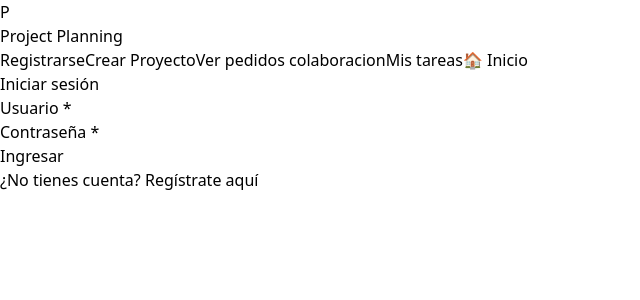
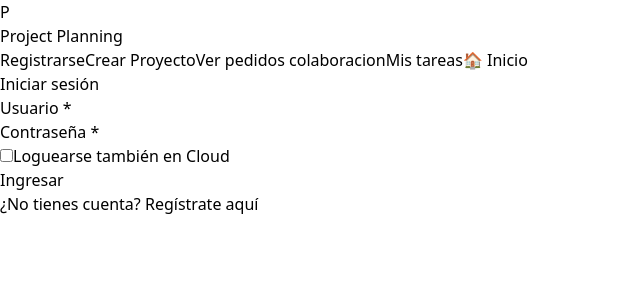
Before and after one commit to CathGaitan/DSSD-G1, a React (Vite) app in the folder frontend/react-app/: page /login in a window 1280 px wide. Shown: the top 300 px of the page, without its empty margins (0-640 px from the left). Built offline with nearby package versions, Linux system fonts and the light colour scheme.

Commit message:
Login to cloud option, and post local or cloud token from frontend

```diff
--- a/frontend/react-app/src/api/api.ts
+++ b/frontend/react-app/src/api/api.ts
@@ -5,7 +5,12 @@ export const api = {
 
   // GET: Obtener todos los proyectos en Cloud
   getCloudProjects: async () => {
-    const response = await fetch(`${BASE_CLOUD_URL}/api/projects/`);
+    const token = localStorage.getItem('cloud_token');
+     const response = await fetch(`${BASE_CLOUD_URL}/api/projects/`, {
+        headers: {
+            "Authorization": `Bearer ${token}`,
+        },
+    });
     if (!response.ok) throw new Error('Error al cargar proyectos');
     return response.json();
   },
@@ -19,7 +24,12 @@ export const api = {
 
   // GET: Obtener todos los proyectos en BD local
   getMyProjects: async () => {
-      const response = await fetch(`${BASE_LOCAL_URL}/projects/my-projects/`);
+    const token = localStorage.getItem('local_token');
+      const response = await fetch(`${BASE_LOCAL_URL}/projects/my-projects/`, {
+          headers: {
+              "Authorization": `Bearer ${token}`,
+          },
+      });
       if (!response.ok) throw new Error('Error al cargar proyectos');
       return response.json();
     },
@@ -44,11 +54,12 @@ export const api = {
   },
 
   // POST: Login de usuario
-  login: async (username: string, password: string) => {
+  login: async (username: string, password: string, cloud: boolean) => {
     const formData = new URLSearchParams();
     formData.append("grant_type", "password");
     formData.append("username", username);
     formData.append("password", password);
+    formData.append("cloud", String(cloud));
 
     const response = await fetch(`${BASE_LOCAL_URL}/auth/login`, {
       method: "POST",
--- /dev/null
+++ b/frontend/react-app/src/components/ui/CheckboxField.tsx
@@ -0,0 +1,33 @@
+import React from 'react';
+
+interface CheckboxFieldProps {
+  label: string;
+  checked: boolean;
+  onChange: (e: React.ChangeEvent<HTMLInputElement>) => void;
+  name?: string;
+  disabled?: boolean;
+}
+
+export const CheckboxField: React.FC<CheckboxFieldProps> = ({
+  label,
+  checked,
+  onChange,
+  name,
+  disabled
+}) => {
+  return (
+    <label className="flex items-center space-x-2 cursor-pointer select-none">
+      <input
+        type="checkbox"
+        name={name}
+        checked={checked}
+        onChange={onChange}
+        disabled={disabled}
+        className="w-4 h-4 text-blue-600 border-gray-300 rounded focus:ring-blue-500"
+      />
+      <span className={`text-gray-700 ${disabled ? 'opacity-50' : ''}`}>
+        {label}
+      </span>
+    </label>
+  );
+};
--- a/frontend/react-app/src/forms/LoginForm.tsx
+++ b/frontend/react-app/src/forms/LoginForm.tsx
@@ -3,6 +3,7 @@ import { useNavigate } from 'react-router-dom'; // 👈 importamos esto
 import { InputField } from '../components/ui/InputField';
 import { Button } from '../components/ui/Button';
 import { api } from '../api/api';
+import { CheckboxField } from '../components/ui/CheckboxField';
 
 interface LoginFormProps {
     onLoginSuccess: (token: string) => void;
@@ -15,6 +16,7 @@ const LoginForm: React.FC<LoginFormProps> = ({ onLoginSuccess, onRegister }) =>
     const [error, setError] = useState<string | null>(null);
     const [loading, setLoading] = useState(false);
     const navigate = useNavigate();
+    const [useCloudLogin, setUseCloudLogin] = useState(false);
 
 const handleSubmit = async (e: React.FormEvent) => {
     e.preventDefault();
@@ -22,16 +24,24 @@ const LoginForm: React.FC<LoginFormProps> = ({ onLoginSuccess, onRegister }) =>
     setError(null);
 
     try {
-            const data = await api.login(username, password);
+        const data = await api.login(username, password, useCloudLogin);
 
-            if (data.access_token) {
-                localStorage.setItem("token", data.access_token);
+        if (!data.access_token) {
+            return setError("No se recibió token del servidor");
+        }
+
+        // Guardamos token local siempre
+        localStorage.setItem("local_token", data.access_token);
         localStorage.setItem("username", username);
-                onLoginSuccess(data.access_token);
+
+        // Si vino token Cloud, también lo guardamos
+        if (data.cloud_access_token) {
+            localStorage.setItem("cloud_token", data.cloud_access_token);
+        }
+
+        onLoginSuccess(data.local_access_token ?? data.access_token);
         navigate("/");
-            } else {
-                setError("No se recibió token del servidor");
-            }
+
     } catch (err: any) {
         setError(err.message || "Error al iniciar sesión");
     } finally {
@@ -61,6 +71,14 @@ const LoginForm: React.FC<LoginFormProps> = ({ onLoginSuccess, onRegister }) =>
                     required
                     disabled={loading}
                 />
+                <div className="mt-2">
+                    <CheckboxField
+                        label="Loguearse también en Cloud"
+                        checked={useCloudLogin}
+                        onChange={(e) => setUseCloudLogin(e.target.checked)}
+                        disabled={loading}
+                    />
+                </div>
                 {error && <p className="text-red-500 text-sm mt-2">{error}</p>}
                 <div className="mt-6 flex flex-col items-center">
                     <Button
```
Also changed, not shown: 1 other file (tests, documents, lock files or other folders). Lines whose indentation alone changed are shown as unchanged.
